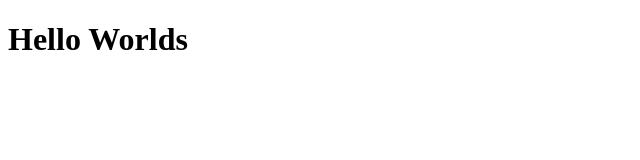
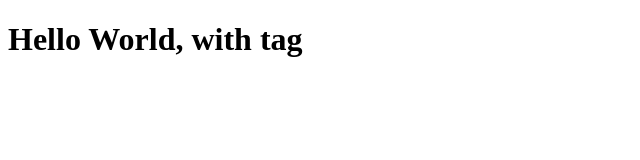
Before and after one commit to ow3ndesu/test-change-log, a plain HTML site: page index.html in a window 1280 px wide. Shown: the whole page, without its empty margins (0-640 px from the left). Drawn offline with Linux system fonts and the light colour scheme.

Commit message:
feat: added a tag

```diff
--- a/index.html
+++ b/index.html
@@ -6,6 +6,6 @@
     <title>Test File</title>
 </head>
 <body>
-    <h1>Hello Worlds</h1>
+    <h1>Hello World, with tag</h1>
 </body>
 </html>
```
